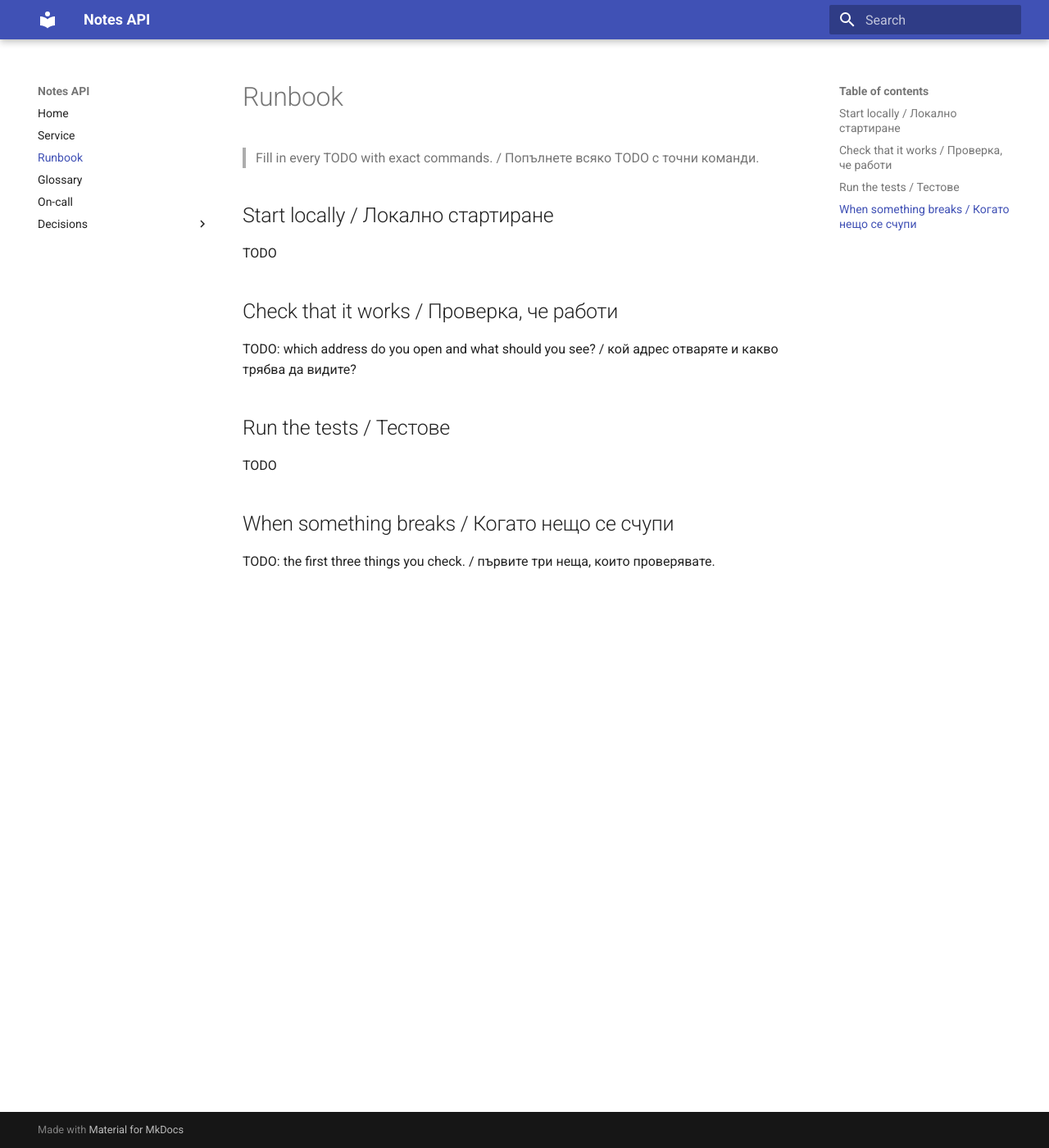
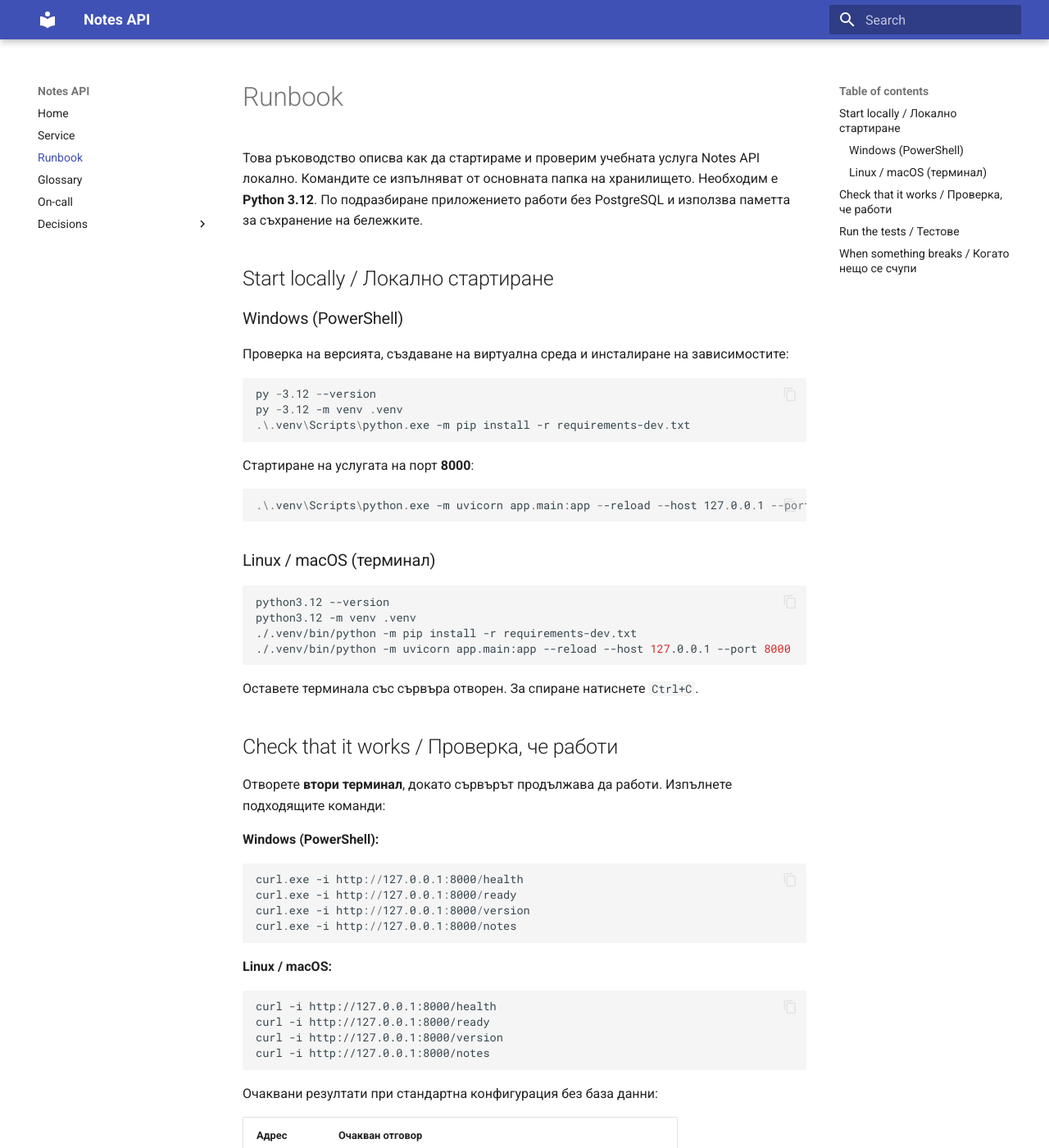
Before and after one commit to Tedi077/devops-lab-02, an MkDocs documentation site: the page built from docs/runbook.md, in a window 1280 px wide and 1400 px high. Shown: the whole window at 82% size. Built offline with MkDocs 1.6.1 and Material for MkDocs 9.7.7, drawn with Linux system fonts in a browser that asks for light colours; some of the changed text lies outside the part shown.

Commit message:
docs: complete local runbook with exact commands (T04)

````diff
--- a/docs/runbook.md
+++ b/docs/runbook.md
@@ -1,19 +1,129 @@
 # Runbook
 
-> Fill in every TODO with exact commands. / Попълнете всяко TODO с точни команди.
+Това ръководство описва как да стартираме и проверим учебната услуга Notes API локално. Командите се изпълняват от основната папка на хранилището. Необходим е **Python 3.12**. По подразбиране приложението работи без PostgreSQL и използва паметта за съхранение на бележките.
 
 ## Start locally / Локално стартиране
 
-TODO
+### Windows (PowerShell)
+
+Проверка на версията, създаване на виртуална среда и инсталиране на зависимостите:
+
+```powershell
+py -3.12 --version
+py -3.12 -m venv .venv
+.\.venv\Scripts\python.exe -m pip install -r requirements-dev.txt
+```
+
+Стартиране на услугата на порт **8000**:
+
+```powershell
+.\.venv\Scripts\python.exe -m uvicorn app.main:app --reload --host 127.0.0.1 --port 8000
+```
+
+### Linux / macOS (терминал)
+
+```bash
+python3.12 --version
+python3.12 -m venv .venv
+./.venv/bin/python -m pip install -r requirements-dev.txt
+./.venv/bin/python -m uvicorn app.main:app --reload --host 127.0.0.1 --port 8000
+```
+
+Оставете терминала със сървъра отворен. За спиране натиснете `Ctrl+C`.
 
 ## Check that it works / Проверка, че работи
 
-TODO: which address do you open and what should you see? / кой адрес отваряте и какво трябва да видите?
+Отворете **втори терминал**, докато сървърът продължава да работи. Изпълнете подходящите команди:
+
+**Windows (PowerShell):**
+
+```powershell
+curl.exe -i http://127.0.0.1:8000/health
+curl.exe -i http://127.0.0.1:8000/ready
+curl.exe -i http://127.0.0.1:8000/version
+curl.exe -i http://127.0.0.1:8000/notes
+```
+
+**Linux / macOS:**
+
+```bash
+curl -i http://127.0.0.1:8000/health
+curl -i http://127.0.0.1:8000/ready
+curl -i http://127.0.0.1:8000/version
+curl -i http://127.0.0.1:8000/notes
+```
+
+Очаквани резултати при стандартна конфигурация без база данни:
+
+| Адрес | Очакван отговор |
+|---|---|
+| `/health` | HTTP 200 и `{"status":"ok"}` |
+| `/ready` | HTTP 200 и `{"status":"ready"}` |
+| `/version` | HTTP 200 и `{"version":"0.1.0"}`, ако `APP_VERSION` не е зададена |
+| `/notes` | HTTP 200 и `[]`, ако все още няма бележки |
+
+Автоматичната Swagger документация е достъпна на `http://127.0.0.1:8000/docs`. Отворете адреса в браузър, за да видите операциите и техните параметри.
+
+Пример за създаване на бележка от PowerShell:
+
+```powershell
+curl.exe -i -X POST http://127.0.0.1:8000/notes -H "Content-Type: application/json" -d '{\"title\":\"Test note\",\"body\":\"Hello\"}'
+```
+
+Пример за Linux / macOS:
+
+```bash
+curl -i -X POST http://127.0.0.1:8000/notes -H 'Content-Type: application/json' -d '{"title":"Test note","body":"Hello"}'
+```
+
+Успешното създаване връща HTTP 201 и JSON с `id`, `title`, `body` и `category`. Бележките в паметта се губят при рестарт на услугата.
 
 ## Run the tests / Тестове
 
-TODO
+От корена на хранилището (в отделен терминал, без да е необходимо сървърът да е стартиран):
+
+**Windows (PowerShell):**
+
+```powershell
+.\.venv\Scripts\python.exe -m pytest
+.\.venv\Scripts\python.exe -m ruff check .
+```
+
+**Linux / macOS:**
+
+```bash
+./.venv/bin/python -m pytest
+./.venv/bin/python -m ruff check .
+```
+
+Успешният резултат от `pytest` е тестовете да преминат без грешки, а от `ruff` — липса на открити проблеми.
 
 ## When something breaks / Когато нещо се счупи
 
-TODO: the first three things you check. / първите три неща, които проверявате.
+Проверете последователно следните **три неща**:
+
+1. **Версия на Python.** Уверете се, че е наличен Python 3.12:
+
+   ```powershell
+   py -3.12 --version
+   ```
+
+   За Linux / macOS: `python3.12 --version`.
+
+2. **Инсталирани зависимости.** Ако виждате `ModuleNotFoundError`, проверете пакетите и ги инсталирайте отново:
+
+   ```powershell
+   .\.venv\Scripts\python.exe -m pip show fastapi uvicorn psycopg
+   .\.venv\Scripts\python.exe -m pip install -r requirements-dev.txt
+   ```
+
+   За Linux / macOS използвайте `./.venv/bin/python` вместо `.\.venv\Scripts\python.exe`.
+
+3. **Достъпност на услугата и хранилището.** Проверете дали сървърът е стартиран на порт 8000 и дали `/ready` връща успешен отговор:
+
+   ```powershell
+   curl.exe -i http://127.0.0.1:8000/health
+   curl.exe -i http://127.0.0.1:8000/ready
+   ```
+
+   За Linux / macOS заменете `curl.exe` с `curl`. Ако `/health` работи, но `/ready` връща HTTP 503, проверете връзката към PostgreSQL, когато е зададен `DATABASE_URL`. При грешка „connection refused“ проверете дали Uvicorn е стартиран и дали порт 8000 не се използва от друг процес.
````
